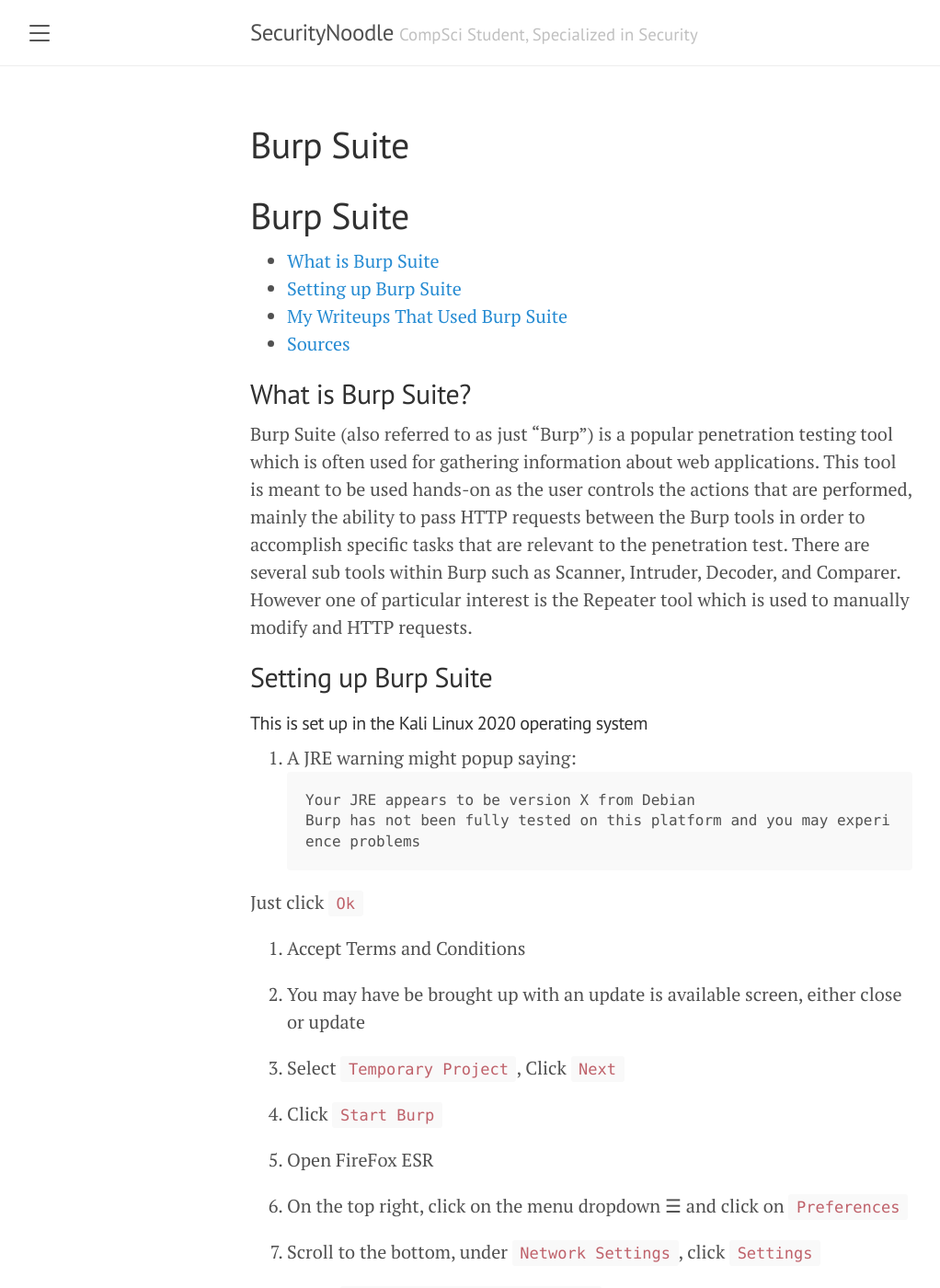
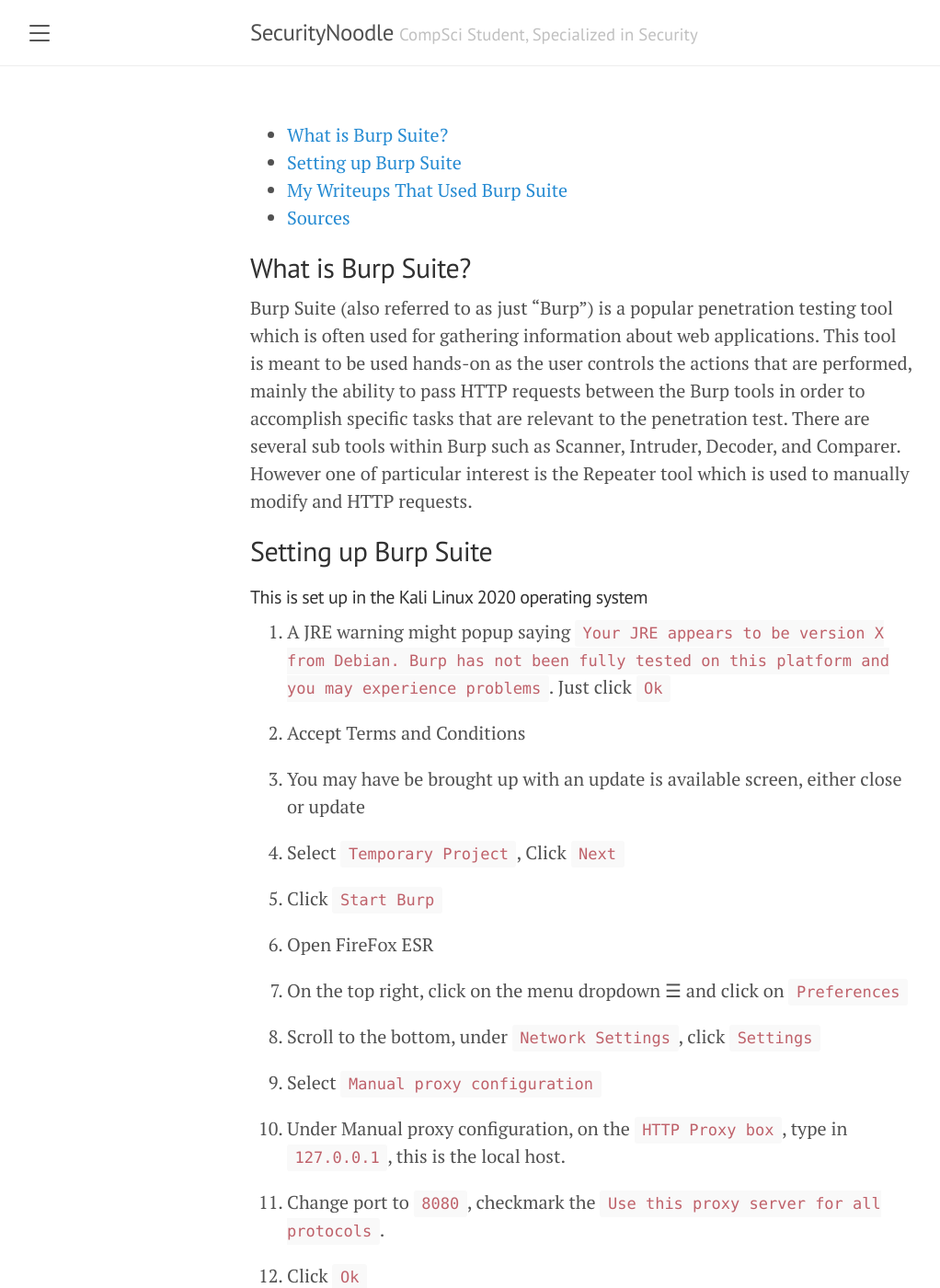
Before and after one commit to BurntxNoodle/blog, a Jekyll site: the page built from RedTeam/BurpSuite.md, in a window 1280 px wide and 1400 px high. Shown: the whole window at 92% size, without its empty margins (8-1030 px from the left). Built offline with Jekyll 4.4.1, drawn with Linux system fonts in a browser that asks for light colours; our own code applies the rules of GitHub Pages for plain Markdown files.

Commit message:
updated BurpSutie page

````diff
--- a/RedTeam/BurpSuite.md
+++ b/RedTeam/BurpSuite.md
@@ -1,22 +1,14 @@
-# Burp Suite
-
-* [What is Burp Suite]()
-* [Setting up Burp Suite]()
-* [My Writeups That Used Burp Suite]()
-* [Sources]()
+* [What is Burp Suite?](https://securitynoodle.github.io/RedTeam/BurpSuite/#what-is-burp-suite)
+* [Setting up Burp Suite](https://securitynoodle.github.io/RedTeam/BurpSuite/#setting-up-burp-suite)
+* [My Writeups That Used Burp Suite](https://securitynoodle.github.io/RedTeam/BurpSuite/#my-writeups-that-used-burp-suite)
+* [Sources](https://securitynoodle.github.io/RedTeam/BurpSuite/#sources)
 
 ## What is Burp Suite?
 Burp Suite (also referred to as just "Burp") is a popular penetration testing tool which is often used for gathering information about web applications. This tool is meant to be used hands-on as the user controls the actions that are performed, mainly the ability to pass HTTP requests between the Burp tools in order to accomplish specific tasks that are relevant to the penetration test. There are several sub tools within Burp such as Scanner, Intruder, Decoder, and Comparer. However one of particular interest is the Repeater tool which is used to manually modify and HTTP requests.
 
 ## Setting up Burp Suite
 ##### This is set up in the Kali Linux 2020 operating system
-1. A JRE warning might popup saying:
-```
-Your JRE appears to be version X from Debian
-Burp has not been fully tested on this platform and you may experience problems
-```
-
-Just click `Ok`
+1. A JRE warning might popup saying `Your JRE appears to be version X from Debian. Burp has not been fully tested on this platform and you may experience problems`. Just click `Ok`
 
 2. Accept Terms and Conditions
 
````
